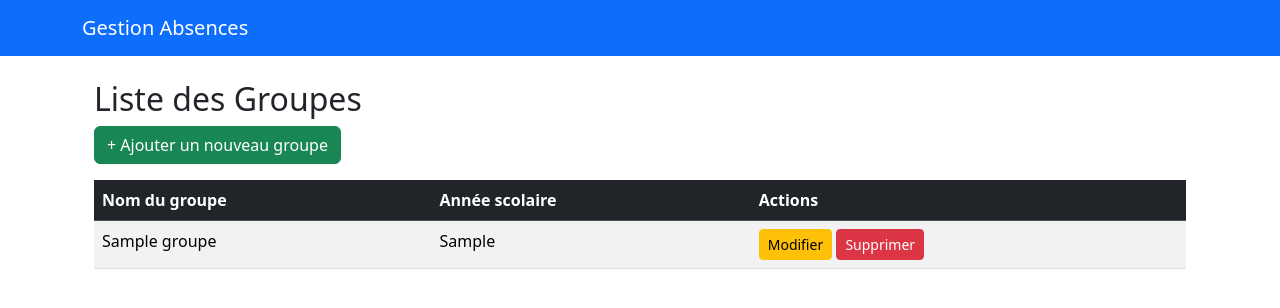
After one commit to 0PPA-art/SAE2.03, a Django app: template appsabs/templates/groupes/liste.html in a window 1280 px wide. The commit adds this page. Shown: the top 308 px of the page. Run offline with Django 5.2, Linux system fonts and the light colour scheme; the template is opened without the code that fills it: values that come from a table or form of the project are taken from there, others are empty; tables that the repository leaves empty hold one stand-in row (values such as "Sample post").

Commit message:
mise à jour

```diff
--- a/appsabs/groupes/apps.py
+++ b/appsabs/groupes/apps.py
@@ -2,4 +2,6 @@ from django.apps import AppConfig
 
 
 class GroupesConfig(AppConfig):
-    name = 'groupes'
+    default_auto_field = 'django.db.models.BigAutoField'
+    name = 'groupes'  # doit correspondre au nom du dossier
+    verbose_name = "Groupes"
--- a/appsabs/groupes/models.py
+++ b/appsabs/groupes/models.py
@@ -9,6 +9,7 @@ class Groupe(models.Model):
         verbose_name = "Groupe"
         verbose_name_plural = "Groupes"
         ordering = ['nom']
+        app_label = 'groupes'  # ← Ajoute cette ligne si besoin
 
     def __str__(self):
         return self.nom
--- a/appsabs/templates/base.html
+++ b/appsabs/templates/base.html
@@ -1,14 +1,20 @@
 <!DOCTYPE html>
-<html lang="en">
+<html lang="fr">
 <head>
     <meta charset="UTF-8">
-    <title>Page d'accueil</title>
+    <meta name="viewport" content="width=device-width, initial-scale=1">
+    <title>{% block title %}Gestion des Absences{% endblock %}</title>
+    <link href="https://cdn.jsdelivr.net/npm/bootstrap@5.3.3/dist/css/bootstrap.min.css" rel="stylesheet">
 </head>
 <body>
+    <nav class="navbar navbar-expand-lg navbar-dark bg-primary mb-4">
+        <div class="container">
+            <a class="navbar-brand" href="/">Gestion Absences</a>
+        </div>
+    </nav>
 
-    <li>
-
-    </li>
-
+    <div class="container">
+        {% block content %}{% endblock %}
+    </div>
 </body>
 </html>
--- /dev/null
+++ b/appsabs/templates/groupes/liste.html
@@ -0,0 +1,39 @@
+{% extends 'base.html' %}
+
+{% block title %}Liste des Groupes{% endblock %}
+
+{% block content %}
+<div class="container mt-4">
+    <h2>Liste des Groupes</h2>
+
+    <a href="{% url 'groupe-ajouter' %}" class="btn btn-success mb-3">
+        + Ajouter un nouveau groupe
+    </a>
+
+    <table class="table table-striped table-hover">
+        <thead class="table-dark">
+            <tr>
+                <th>Nom du groupe</th>
+                <th>Année scolaire</th>
+                <th>Actions</th>
+            </tr>
+        </thead>
+        <tbody>
+            {% for groupe in groupes %}
+            <tr>
+                <td>{{ groupe.nom }}</td>
+                <td>{{ groupe.annee|default:"-" }}</td>
+                <td>
+                    <a href="{% url 'groupe-modifier' groupe.pk %}" class="btn btn-warning btn-sm">Modifier</a>
+                    <a href="{% url 'groupe-supprimer' groupe.pk %}" class="btn btn-danger btn-sm">Supprimer</a>
+                </td>
+            </tr>
+            {% empty %}
+            <tr>
+                <td colspan="3" class="text-center">Aucun groupe pour le moment.</td>
+            </tr>
+            {% endfor %}
+        </tbody>
+    </table>
+</div>
+{% endblock %}
```
Also changed, not shown: appsabs/appsabs/settings.py (+8 -1 lines), appsabs/db.sqlite3, appsabs/groupes/migrations/0001_initial.py (added), appsabs/templates/groupes/confirm_delete.html (added), appsabs/templates/groupes/form.html (added).
